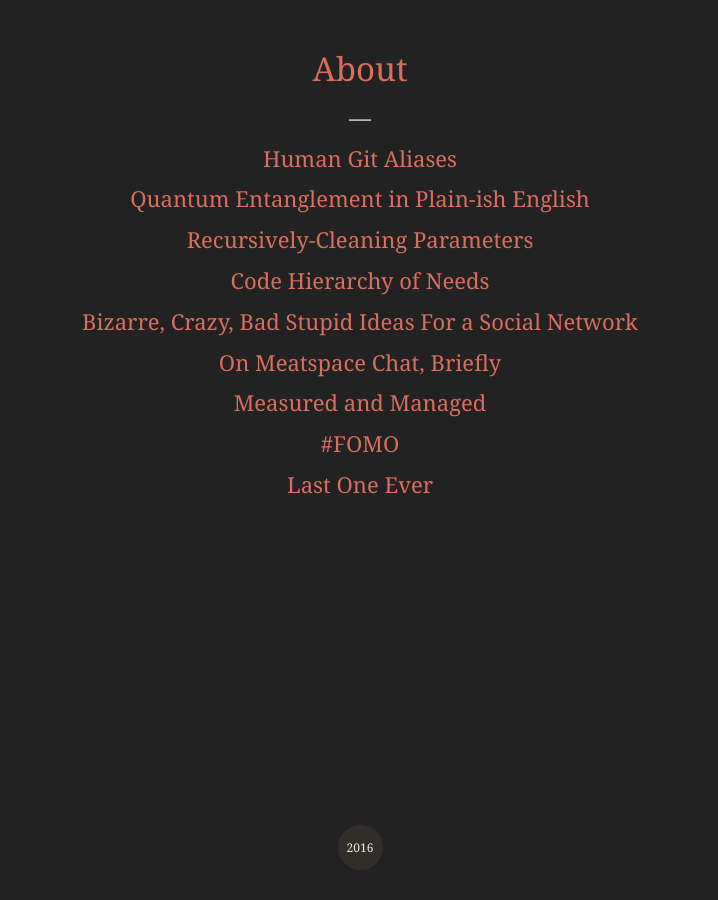
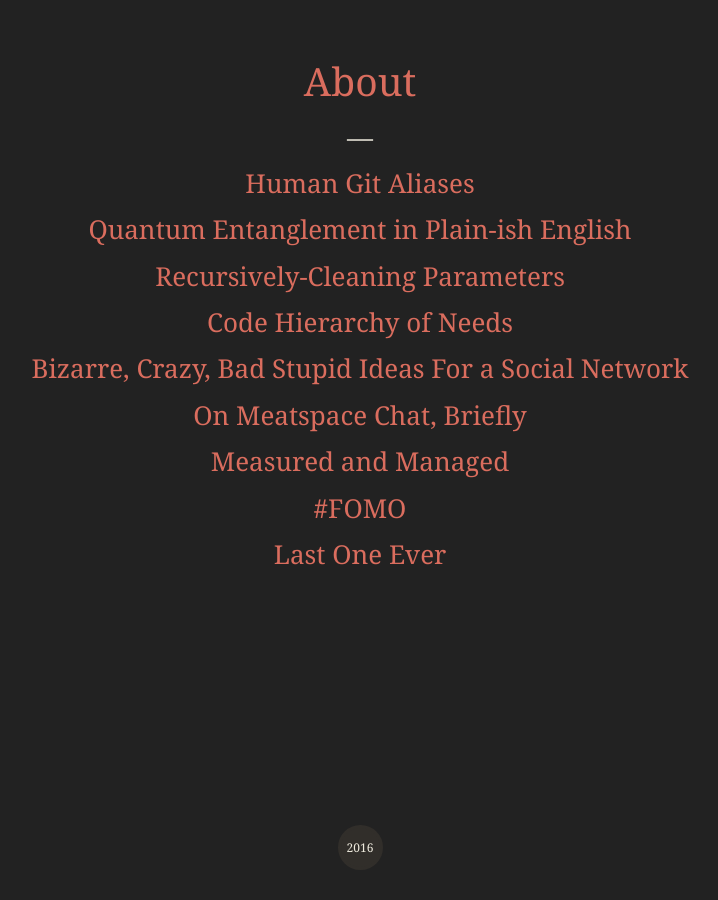
Before and after one commit to gggritso/site, a Jekyll site: the page built from index.md, in a window 1280 px wide. Shown: the whole page, without its empty margins (280-998 px from the left). Built offline with Jekyll 4.4.1, drawn with Linux system fonts in a browser that asks for light colours.

Commit message:
Major SCSS refactor.

```diff
--- a/_layouts/post.html
+++ b/_layouts/post.html
@@ -8,7 +8,7 @@
 
 <article class="post-content">
 	<h1 class="post-title">{{ page.title }}</h1>
-	<h3 class="post-subtitle">{{ page.subtitle }}</h3>
+	<h2 class="post-subtitle">{{ page.subtitle }}</h2>
 
 	{{ content }}
 </article>
--- /dev/null
+++ b/_sass/anchors.scss
@@ -0,0 +1,11 @@
+a {
+  color: $tangerine;
+  text-decoration: none;
+
+  @include transition(0.25s color);
+
+  &:hover {
+    color: $pom;
+  }
+
+}
--- /dev/null
+++ b/_sass/article.scss
@@ -0,0 +1,59 @@
+article {
+  font-size: 15px;
+  line-height: 1.5;
+
+  @media screen and (min-width: 767px) {
+    font-size: 20px;
+    line-height: 30px;
+  }
+
+  @media screen and (min-width: 1279px) {
+    font-size: 26px;
+    line-height: 1.5;
+  }
+
+  > h1 {
+    margin-bottom: 0.1em;
+    padding-bottom: 0;
+
+    font-size: 2em;
+    line-height: 1.1em;
+    letter-spacing: -0.04em;
+
+    text-align: center;
+
+    @media screen and (min-width: 767px) {
+      font-size: 2.5em;
+      letter-spacing: -0.02em;
+    }
+
+    @media screen and (min-width: 1279px) {
+      font-size: 2.5em;
+      letter-spacing: -0.04em;
+    }
+
+  }
+
+  > h2 {
+    margin-top: 0;
+
+    font-size: 1.25em;
+    letter-spacing: -0.04em;
+
+    font-style: italic;
+    font-weight: 300;
+    text-align: center;
+
+    text-decoration: underline;
+
+    @media screen and (min-width: 767px) {
+      letter-spacing: -0.02em;
+    }
+
+    @media screen and (min-width: 1279px) {
+      letter-spacing: -0.04em;
+    }
+
+  }
+
+}
--- /dev/null
+++ b/_sass/blockquotes.scss
@@ -0,0 +1,25 @@
+blockquote {
+	margin-left: 0;
+
+	font-style: italic;
+
+	text-indent: 0;
+
+	p {
+		font-size: 1.2em;
+	}
+
+	p:first-of-type {
+		margin-top: 0;
+		text-indent: -15px;
+		&::before {
+			content: "“";
+			margin-right: 2px;
+		}
+	}
+
+	p:last-of-type {
+		margin-bottom: 0;
+	}
+
+}
--- /dev/null
+++ b/_sass/breaks.scss
@@ -0,0 +1,6 @@
+hr {
+	height: 1px;
+	border: 0;
+
+	border-top: solid 2px $chocolate;
+}
--- /dev/null
+++ b/_sass/code.scss
@@ -0,0 +1,21 @@
+p > code {
+	padding: 5px;
+}
+
+pre > code {
+	display: block;
+	width: 100%;
+
+	white-space: pre-wrap;
+}
+
+code {
+	padding: 10px;
+
+	font-size: 16px;
+	line-height: 1.2;
+
+	background-color: darken($chocolate, 10%);
+
+	border-radius: 3px;
+}
--- /dev/null
+++ b/_sass/footer.scss
@@ -0,0 +1,49 @@
+.site-footer {
+  @include no-select();
+
+  position: absolute;
+  bottom: 0;
+  right: 0;
+  left: 0;
+
+  width: 100%;
+  height: 50px;
+
+  padding: 10px 0 10px 0;
+
+  text-align: center;
+
+  @media screen and (min-width: 767px) {
+    height: 85px;
+  }
+
+}
+
+.circle {
+  display: inline-block;
+
+  width: 30px;
+  height: 30px;
+
+  padding-top: 6px;
+
+  border: solid 3px darken($chocolate, 10%);
+
+  border-radius: 100px;
+
+  text-align: center;
+
+  font-size: 8px;
+
+  background-color: darken($chocolate, 10%);
+
+  @media screen and (min-width: 767px) {
+    height: 45px;
+    width: 45px;
+
+    padding-top: 11px;
+
+    font-size: 12px;
+  }
+
+}
--- /dev/null
+++ b/_sass/images.scss
@@ -0,0 +1,11 @@
+img {
+	display: block;
+	width: 100%;
+}
+
+img[src$=".gif"] {
+	display: inline-block;
+
+	margin: 0;
+	width: auto;
+}
--- /dev/null
+++ b/_sass/layout.scss
@@ -0,0 +1,19 @@
+html {
+	position: relative;
+	min-height: 100%;
+}
+
+body {
+	margin: 0 0 50px 0;
+	padding: 0 20px;
+
+  @media screen and (min-width: 767px) {
+  	margin: 0 0 85px 0;
+  	padding: 0 10%;
+  }
+
+  @media screen and (min-width: 1279px) {
+  	padding: 0 20%;
+  }
+
+}
--- /dev/null
+++ b/_sass/posts-list.scss
@@ -0,0 +1,17 @@
+.posts-list {
+	padding-left: 0;
+
+	line-height: 1.4;
+
+	text-align: center;
+
+	li {
+		list-style: none;
+		padding-bottom: 10px;
+	}
+
+	.post-link.highlighted {
+		font-size: 1.5em;
+	}
+
+}
--- a/css/main.scss
+++ b/css/main.scss
@@ -5,20 +5,16 @@
 @import 'mixins';
 @import 'colours';
 
-/* LAYOUT */
-html {
-	min-height: 100%;
-	position: relative;
-	height: auto;
-}
+@import 'layout';
+@import 'article';
+@import 'blockquotes';
+@import 'anchors';
+@import 'images';
+@import 'code';
+@import 'breaks';
+@import 'posts-list';
+@import 'footer';
 
-body {
-	margin: 0 0 50px 0;
-	padding: 0 20px;
-	height: auto;
-}
-
-/* TEXT */
 body {
 	background-color: $black;
 	color: $beige;
@@ -35,248 +31,3 @@
 	background: $beige;
 	color: $chocolate;
 }
-
-
-article > p:first-of-type,
-blockquote > p {
-	text-indent: 0;
-}
-
-p > code {
-	padding: 5px;
-}
-
-pre > code {
-	white-space: pre-wrap;
-	display: block;
-	width: 100%;
-}
-
-code {
-	font-size: 16px;
-	line-height: 1.2;
-
-	background-color: darken($chocolate, 10%);
-	padding: 10px;
-	border-radius: 3px;
-
-}
-
-.posts {
-
-	line-height: 1.4;
-
-	padding-left: 0;
-
-	text-align: center;
-
-	li {
-		list-style: none;
-		padding-bottom: 10px;
-	}
-
-	.post-link.highlighted {
-		font-size: 1.5em;
-	}
-
-}
-
-
-/* LINKS */
-a {
-	color: $tangerine;
-
-	text-decoration: none;
-}
-
-a:hover {
-	color: $pom;
-	@include transition(0.25s color);
-}
-
-/* IMAGES */
-img {
-	display: block;
-	width: 100%;
-}
-
-img[src$=".gif"] {
-	display: inline-block;
-	margin: 0;
-	width: auto;
-}
-
-/* OTHER ELEMENTS */
-hr {
-	height: 1px;
-	border: 0;
-
-	border-top: solid 2px $chocolate;
-}
-
-/* QUOTES */
-blockquote {
-	margin-left: 0;
-
-	font-style: italic;
-
-	text-indent: 0;
-
-	p {
-		font-size: 1.2em;
-	}
-
-	p:first-of-type {
-		margin-top: 0;
-		text-indent: -15px;
-		&::before {
-			content: "“";
-			margin-right: 2px;
-		}
-	}
-
-	p:last-of-type {
-		margin-bottom: 0;
-	}
-}
-
-/* TYPOGRAPHY */
-article {
-	font-size: 15px;
-	line-height: 1.5;
-}
-
-article > h1 {
-	font-size: 2em;
-	line-height: 1.1em;
-	letter-spacing: -0.04em;
-
-	margin-bottom: 0.1em;
-	padding-bottom: 0;
-	text-align: center;
-}
-
-article > .post-subtitle {
-	font-size: 1.25em;
-	letter-spacing: -0.04em;
-
-	margin-top: 0;
-	font-style: italic;
-	font-weight: 300;
-	text-align: center;
-}
-
-@media screen and (min-width: 767px) {
-
-	article {
-		font-size: 20px;
-		line-height: 30px;
-	}
-
-	article > .post-subtitle {
-
-	}
-
-	article > h1 {
-		font-size: 2.5em;
-		letter-spacing: -0.02em;
-	}
-
-	article > h2 {
-		letter-spacing: -0.02em;
-	}
-
-}
-
-@media screen and (min-width: 1279px) {
-
-	article {
-		font-size: 22px;
-		line-height: 33px;
-	}
-
-	article > .post-subtitle {
-
-	}
-
-	article > h1 {
-		font-size: 2.5em;
-		letter-spacing: -0.04em;
-	}
-
-	article > h2 {
-		letter-spacing: -0.04em;
-	}
-
-}
-
-/* FOOTER */
-.circle {
-	display: inline-block;
-
-	width: 30px;
-	height: 30px;
-
-	padding-top: 6px;
-
-	border: solid 3px darken($chocolate, 10%);
-
-	border-radius: 100px;
-
-	text-align: center;
-
-	font-size: 8px;
-
-	background-color: darken($chocolate, 10%);
-}
-
-.site-footer {
-	@include no-select();
-
-	position: absolute;
-	bottom: 0;
-	right: 0;
-	left: 0;
-
-	width: 100%;
-	height: 50px;
-
-	padding: 10px 0 10px 0;
-
-	text-align: center;
-}
-
-@media screen and (min-width: 767px) {
-
-	.circle {
-		height: 45px;
-		width: 45px;
-
-		padding-top: 11px;
-
-		font-size: 12px;
-	}
-
-	.site-footer {
-		height: 85px;
-	}
-
-}
-
-/* CONTENT */
-@media screen and (min-width: 767px) {
-
-	body {
-		margin: 0 0 85px 0;
-		padding: 0 10%;
-	}
-
-}
-
-@media screen and (min-width: 1279px) {
-
-	.body {
-		padding: 0 30%;
-	}
-
-}
--- a/index.md
+++ b/index.md
@@ -2,7 +2,7 @@
 layout: page
 ---
 
-<ul class="posts">
+<ul class="posts-list">
 	<li>
 		<a class="post-link highlighted" href="{{ "/about" | prepend: site.baseurl }}">About</a>
 	</li>
```
